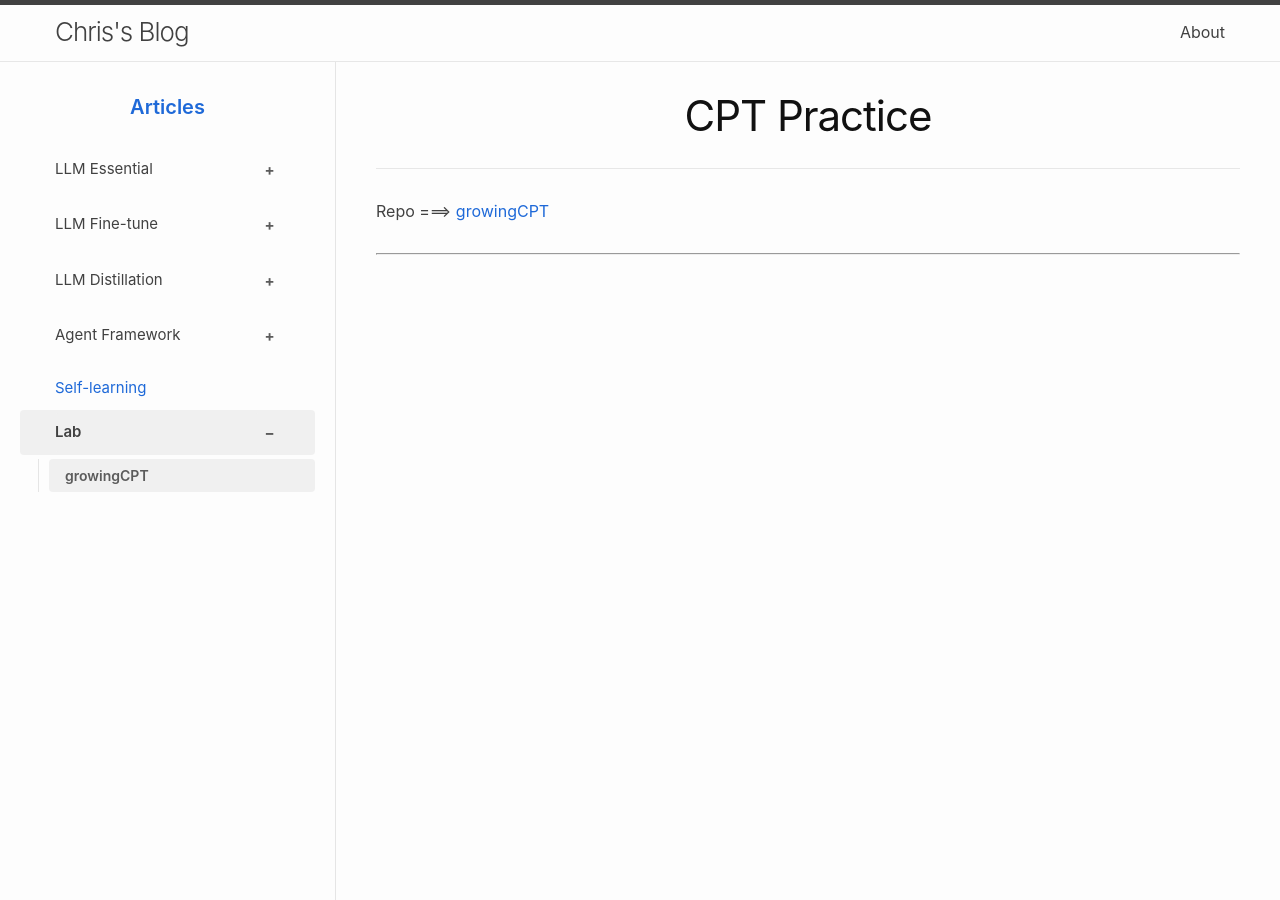
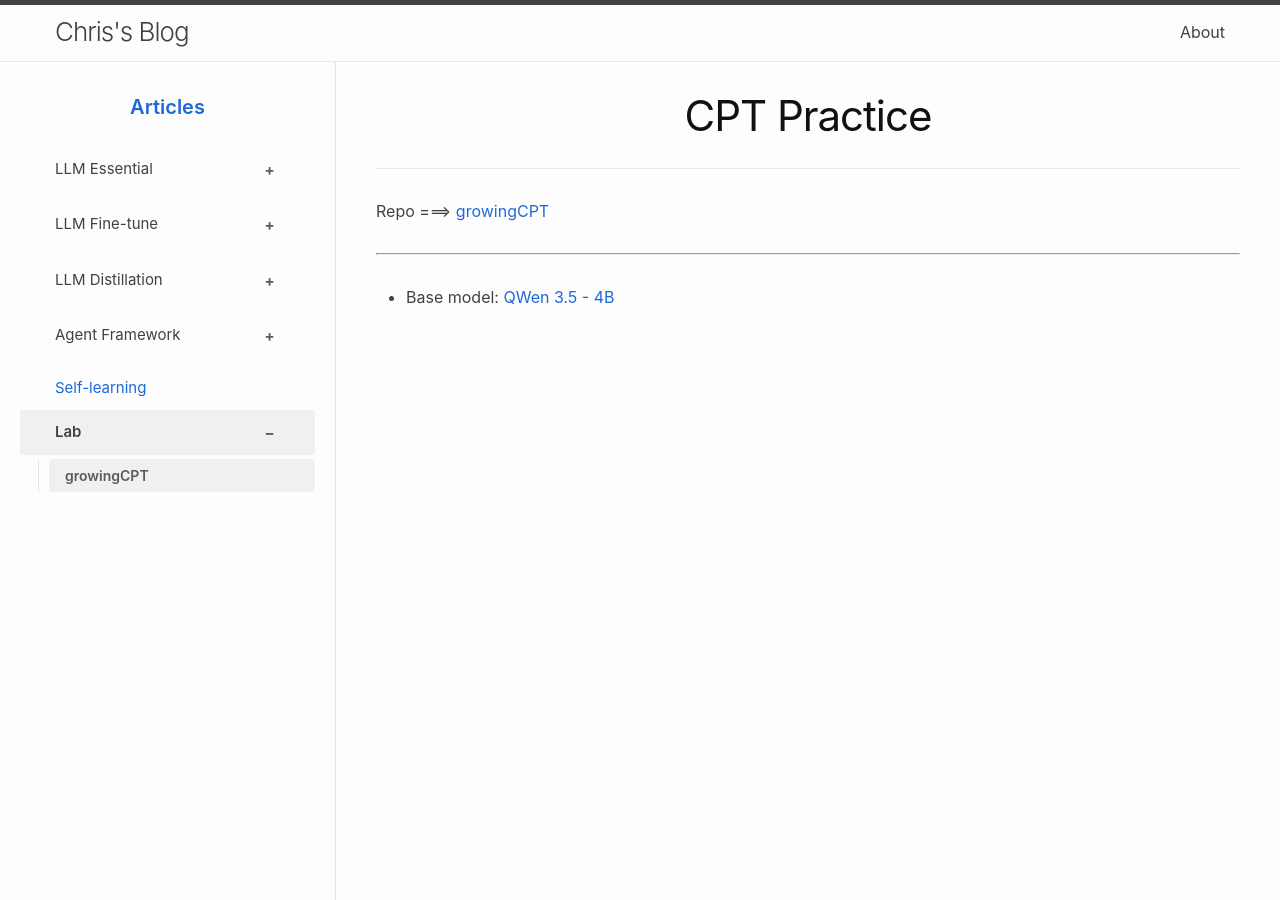
Before and after one commit to ChrisZhu2050/chriszhu2050.github.io, a Jekyll site: the page built from docs/llm-lab-cpt.md, in a window 1280 px wide and 900 px high. Built offline with Jekyll 4.4.1, drawn with Linux system fonts in a browser that asks for light colours; nearby versions of some CDN libraries.

Commit message:
Update llm-lab-cpt.md

```diff
--- a/docs/llm-lab-cpt.md
+++ b/docs/llm-lab-cpt.md
@@ -7,3 +7,4 @@ title: "CPT Practice"
 Repo ===> [growingCPT](https://github.com/ChrisZhu2050/growingCPT)
 
 ***
+- Base model: [QWen 3.5 - 4B](https://huggingface.co/Qwen/Qwen3.5-4B)
```
